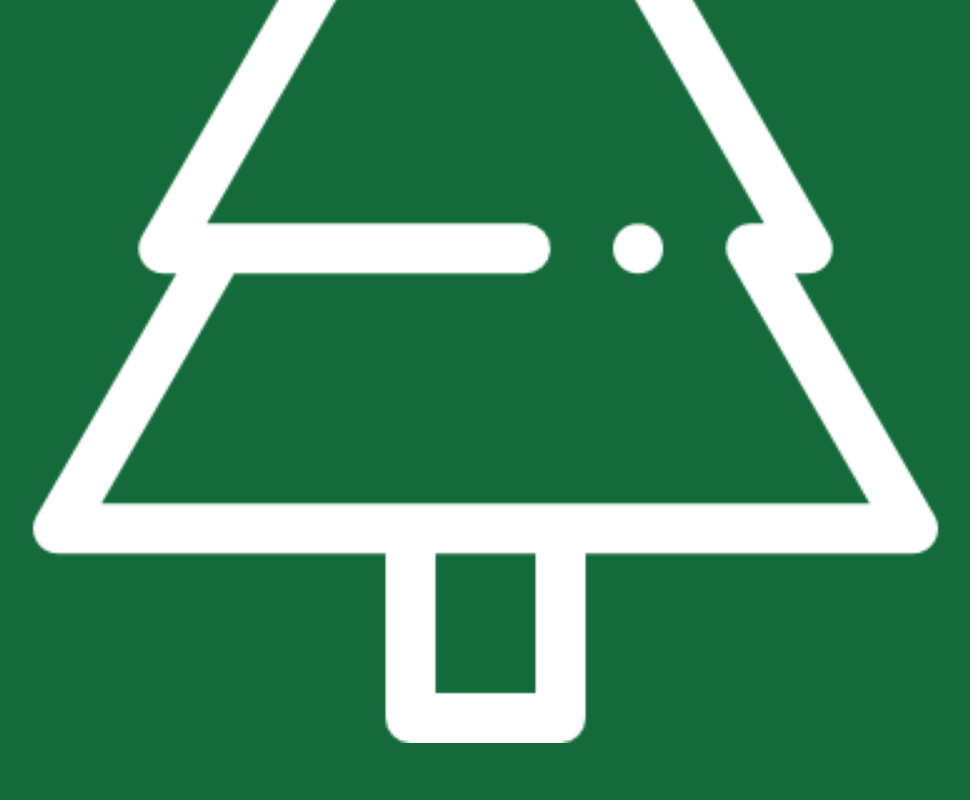
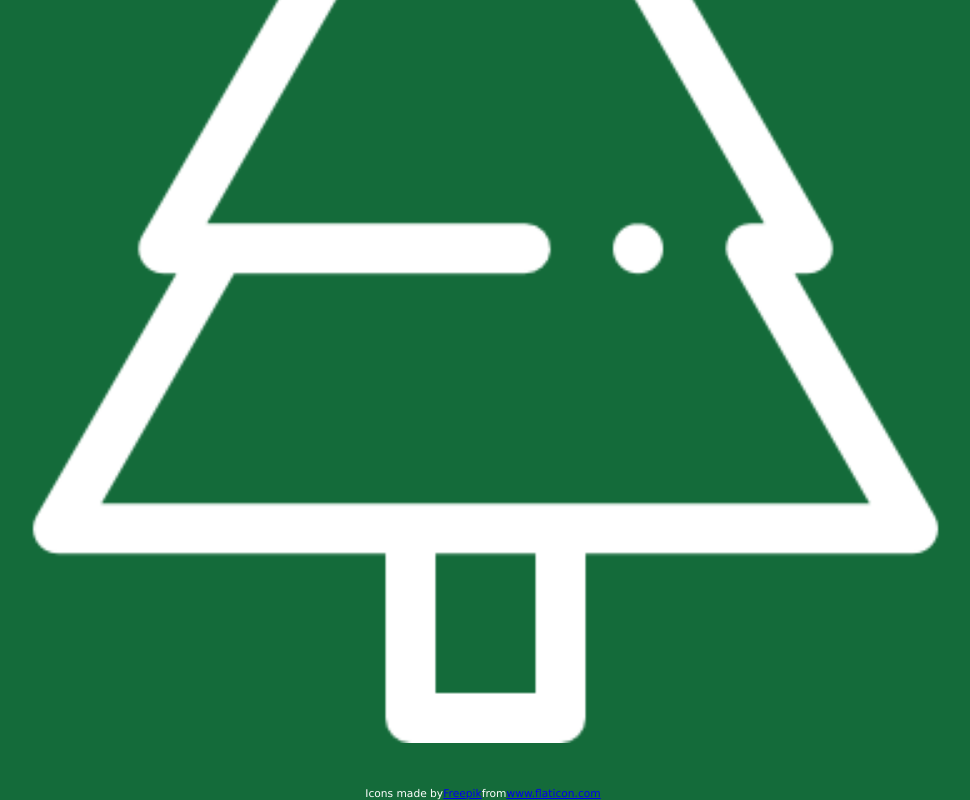
Before and after one commit to lebuenti/advent-calendar, a website: page assets/index.html in a window 1280 px wide. Shown: the part 791-1591 px from the top of the page, without its empty margins (157-1127 px from the left). Before the commit the page ends 1538 px from the top, so only its background shows below. Drawn offline with Linux system fonts and the light colour scheme; files whose address does not match are found by name.

Commit message:
Crate example cat calendar and show icon licenc

```diff
--- a/assets/partials/login.html
+++ b/assets/partials/login.html
@@ -28,3 +28,4 @@
   </div>
 </form>
 <img id="imgChristmasTree" src="../../assets/icons/christmas-tree.png" width="256" />
+<div class="container" id="licence">Icons made by <a href="https://www.freepik.com" title="Freepik">Freepik</a> from <a href="https://www.flaticon.com/" title="Flaticon">www.flaticon.com</a></div>
--- a/assets/style.css
+++ b/assets/style.css
@@ -125,6 +125,13 @@
   width: 100%;
 }
 
+#licence {
+  color: white;
+  margin-top: 40px;
+  font-family: Verdana, Geneva, Tahoma, sans-serif;
+  font-size: 8pt;
+}
+
 /*All fonts*/
 @font-face {
   font-family: "ChristmasBig6";
--- a/server.js
+++ b/server.js
@@ -5,7 +5,7 @@
 
 const port = 9000;
 
-const usernames = ["FLORI_LEA", "CKA", "MAEDELS", "BA_IT_GIRLS"];
+const usernames = ["CATS"];
 
 let handleRequest = async (request, response) => {
   let contentType = "";
```
Also changed, not shown: calendar_cats.png (added), readme.md (added).
